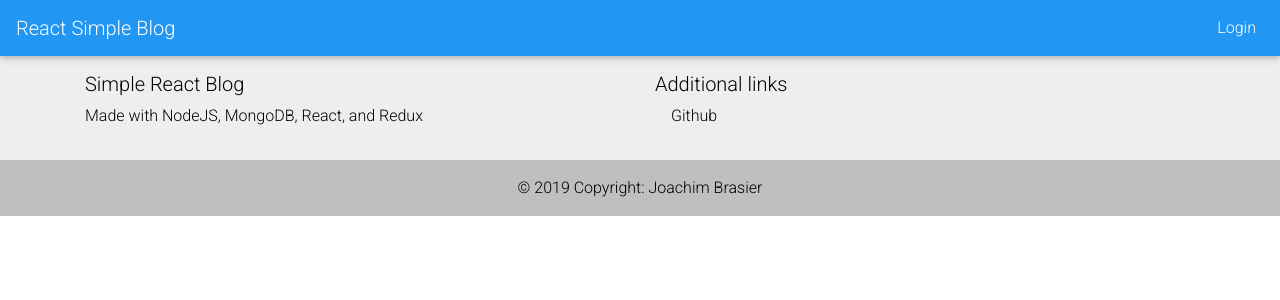
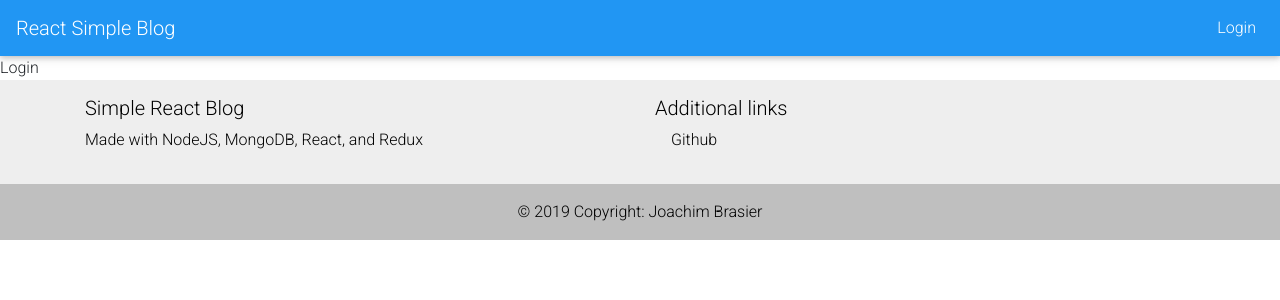
Before and after one commit to IcezLP/react-simple-blog, a React (Create React App) app: page /login in a window 1280 px wide. Shown: the top 300 px of the page. Built offline with nearby package versions, Linux system fonts and the light colour scheme.

Commit message:
Add login page

```diff
--- a/src/pages/App.js
+++ b/src/pages/App.js
@@ -11,12 +11,14 @@
 
 // Pages import
 import Index from './index';
+import Login from './login';
 
 const App = () => (
   <Provider store={store}>
     <Router>
       <Header />
       <Route exact path="/" component={Index} />
+      <Route exact path="/login" component={Login} />
       <Footer />
     </Router>
   </Provider>
--- /dev/null
+++ b/src/pages/login/index.js
@@ -0,0 +1,7 @@
+import React from 'react';
+
+const Login = () => {
+  return <div>Login</div>;
+};
+
+export default Login;
```
